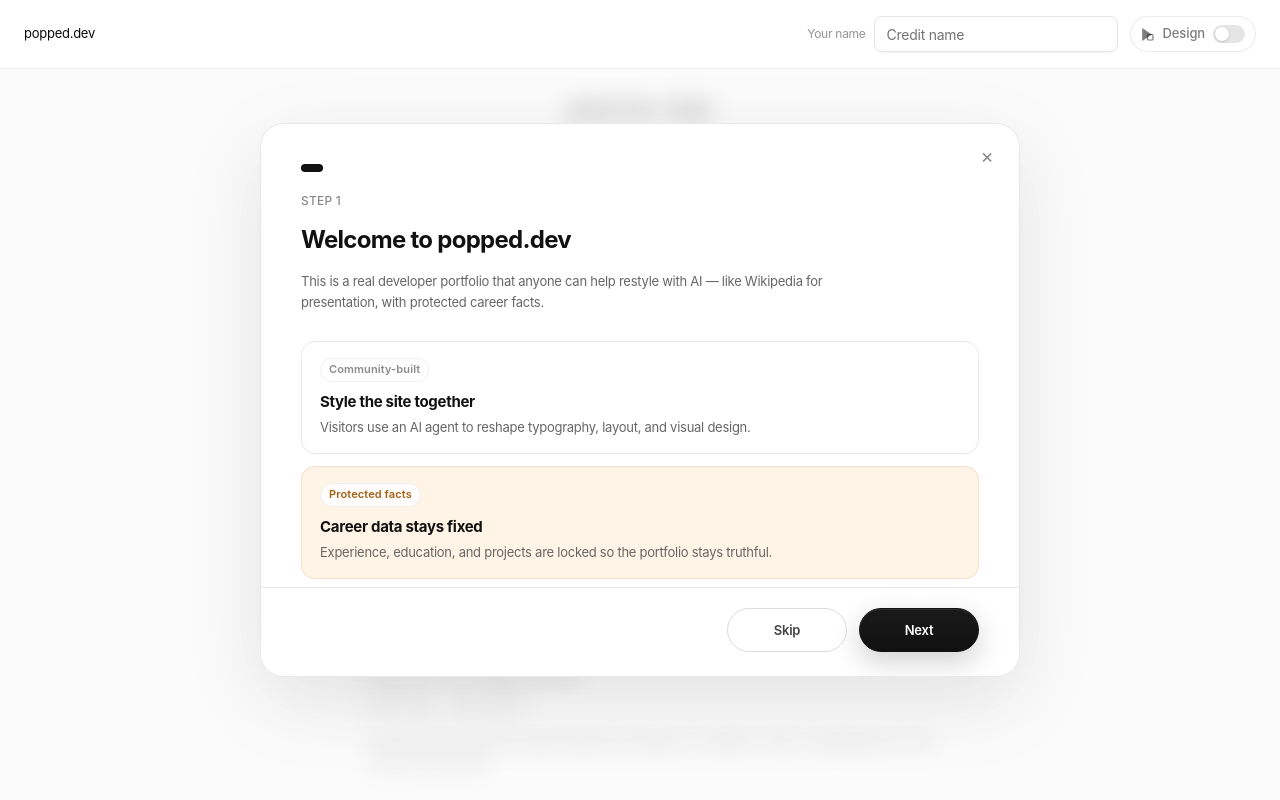
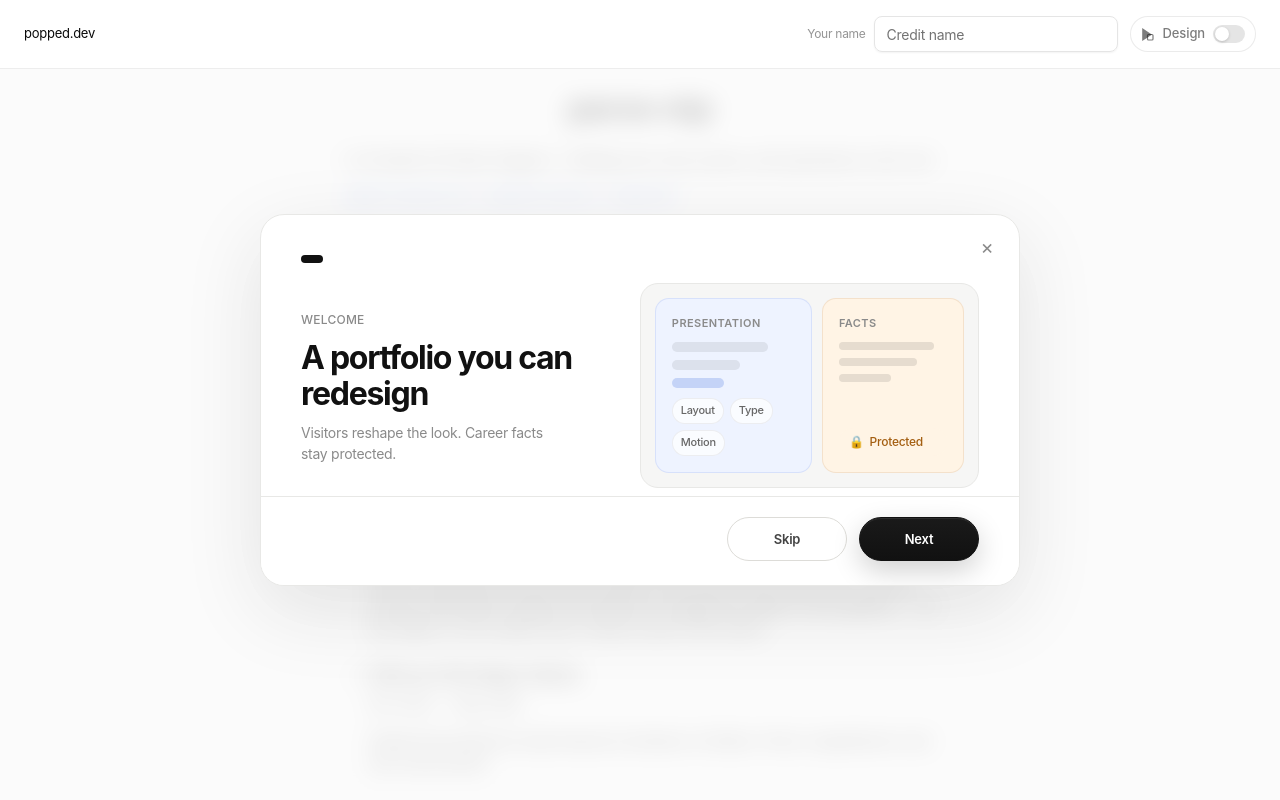
Before and after one commit to parse-nip/popped-dev, a Next.js app: page / in a window 1280 px wide. Shown: the top 800 px of the page. Built offline with nearby package versions, Linux system fonts and the light colour scheme.

Commit message:
Redesign welcome onboarding with visual-first steps.
Replace card grids with mock UI illustrations, larger step titles, and shorter copy in a two-column layout.

Co-authored-by: Cursor <cursoragent@cursor.com>

```diff
--- a/src/app/globals.css
+++ b/src/app/globals.css
@@ -828,8 +828,27 @@
   .welcome-steps {
     display: flex;
     flex-direction: column;
-    gap: 1rem;
+    gap: 1.25rem;
     padding: 2.5rem 2.5rem 0.5rem;
+  }
+
+  .welcome-step-frame {
+    display: grid;
+    gap: 1.5rem;
+    align-items: center;
+  }
+
+  @media (min-width: 640px) {
+    .welcome-step-frame {
+      grid-template-columns: minmax(0, 0.95fr) minmax(0, 1.05fr);
+      gap: 2rem;
+    }
+  }
+
+  .welcome-step-copy {
+    display: flex;
+    flex-direction: column;
+    gap: 0.625rem;
   }
 
   .welcome-steps-progress {
@@ -866,106 +885,351 @@
   }
 
   .welcome-steps-title {
-    font-size: clamp(1.25rem, 2.5vw, 1.5rem);
+    font-size: clamp(1.5rem, 3.2vw, 2rem);
     font-weight: 650;
-    line-height: 1.2;
-    letter-spacing: -0.03em;
+    line-height: 1.12;
+    letter-spacing: -0.04em;
     color: var(--color-text-primary);
   }
 
   .welcome-steps-body {
-    max-width: 36rem;
-    font-size: var(--welcome-text-size);
-    line-height: 1.6;
+    max-width: 22rem;
+    font-size: 14px;
+    line-height: 1.5;
     letter-spacing: var(--welcome-letter-spacing);
-    color: var(--color-text-secondary);
+    color: var(--color-text-muted);
     text-wrap: pretty;
   }
 
-  .welcome-info-cards {
-    display: grid;
-    gap: 0.75rem;
-    margin-top: 0.75rem;
-  }
-
-  .welcome-info-cards--two {
-    grid-template-columns: 1fr;
-  }
-
-  @media (min-width: 520px) {
-    .welcome-info-cards--two {
-      grid-template-columns: repeat(2, minmax(0, 1fr));
-    }
-  }
-
-  .welcome-info-card {
-    padding: 1rem 1.125rem;
-    border: 1px solid var(--color-border);
-    border-radius: 14px;
-    background: var(--color-surface);
-  }
-
-  .welcome-info-card--wait {
-    border-style: dashed;
-    background: var(--color-surface-soft);
-  }
-
-  .welcome-info-card--editable {
-    background: var(--color-accent-blue);
-    border-color: rgba(49, 95, 220, 0.12);
-  }
-
-  .welcome-info-card--locked {
-    background: var(--color-accent-amber);
-    border-color: rgba(164, 95, 18, 0.12);
-  }
-
-  .welcome-info-card-badge {
+  .welcome-visual-heading {
+    margin: 0.625rem 0 0.5rem;
+    font-size: 15px;
+    font-weight: 650;
+    letter-spacing: -0.025em;
+    color: var(--color-text-primary);
+  }
+
+  .welcome-visual-caption {
+    margin: 0.125rem 0 0;
+    font-size: 12px;
+    line-height: 1.45;
+    color: var(--color-text-muted);
+  }
+
+  .welcome-visual-chip-row {
+    display: flex;
+    flex-wrap: wrap;
+    gap: 0.375rem;
+  }
+
+  .welcome-visual-chip {
     display: inline-flex;
     align-items: center;
-    height: 1.5rem;
+    min-height: 1.625rem;
     padding: 0 0.5rem;
     border-radius: 999px;
     border: 1px solid rgba(0, 0, 0, 0.06);
     background: rgba(255, 255, 255, 0.72);
+    color: var(--color-text-secondary);
+    font-size: 11px;
+    font-weight: 500;
+    white-space: nowrap;
+  }
+
+  .welcome-visual-mosaic {
+    display: grid;
+    gap: 0.625rem;
+    padding: 0.875rem;
+    background: var(--color-surface-soft);
+  }
+
+  @media (min-width: 420px) {
+    .welcome-visual-mosaic {
+      grid-template-columns: 1.05fr 0.95fr;
+    }
+  }
+
+  .welcome-visual-mosaic-pane {
+    display: flex;
+    flex-direction: column;
+    gap: 0.625rem;
+    min-height: 9.5rem;
+    padding: 1rem;
+    border-radius: 14px;
+    border: 1px solid var(--color-border);
+  }
+
+  .welcome-visual-mosaic-pane--editable {
+    background: var(--color-accent-blue);
+    border-color: rgba(49, 95, 220, 0.12);
+  }
+
+  .welcome-visual-mosaic-pane--locked {
+    background: var(--color-accent-amber);
+    border-color: rgba(164, 95, 18, 0.12);
+  }
+
+  .welcome-visual-mosaic-label {
+    margin: 0;
+    font-size: 11px;
+    font-weight: 600;
+    letter-spacing: 0.04em;
+    text-transform: uppercase;
+    color: var(--color-text-muted);
+  }
+
+  .welcome-visual-mosaic-blocks,
+  .welcome-visual-edit-page {
+    display: flex;
+    flex-direction: column;
+    gap: 0.5rem;
+  }
+
+  .welcome-visual-block {
+    display: block;
+    height: 0.625rem;
+    width: 55%;
+    border-radius: 999px;
+    background: rgba(17, 17, 17, 0.08);
+  }
+
+  .welcome-visual-block--wide {
+    width: 78%;
+  }
+
+  .welcome-visual-block--tall {
+    height: 2.75rem;
+    width: 100%;
+    border-radius: 10px;
+  }
+
+  .welcome-visual-block--accent {
+    width: 42%;
+    background: rgba(49, 95, 220, 0.22);
+  }
+
+  .welcome-visual-fact-lines {
+    display: flex;
+    flex-direction: column;
+    gap: 0.5rem;
+    flex: 1;
+  }
+
+  .welcome-visual-fact-lines span {
+    display: block;
+    height: 0.5rem;
+    border-radius: 999px;
+    background: rgba(17, 17, 17, 0.1);
+  }
+
+  .welcome-visual-fact-lines span:nth-child(1) {
+    width: 88%;
+  }
+
+  .welcome-visual-fact-lines span:nth-child(2) {
+    width: 72%;
+  }
+
+  .welcome-visual-fact-lines-short {
+    width: 48% !important;
+  }
+
+  .welcome-visual-boot {
+    display: flex;
+    flex-direction: column;
+    gap: 1rem;
+    padding: 1.125rem 1.25rem 1.25rem;
+    background: var(--color-surface);
+  }
+
+  .welcome-visual-timeline {
+    display: grid;
+    gap: 0.75rem;
+    margin: 0;
+    padding: 0;
+    list-style: none;
+  }
+
+  .welcome-visual-timeline-item {
+    display: flex;
+    align-items: flex-start;
+    gap: 0.75rem;
+  }
+
+  .welcome-visual-timeline-marker {
+    display: inline-flex;
+    align-items: center;
+    justify-content: center;
+    flex-shrink: 0;
+    width: 1.625rem;
+    height: 1.625rem;
+    border-radius: 999px;
+    background: var(--color-surface-soft);
+    border: 1px solid var(--color-border);
     color: var(--color-text-muted);
     font-size: 11px;
     font-weight: 600;
-    letter-spacing: 0.01em;
-  }
-
-  .welcome-info-card--editable .welcome-info-card-badge {
-    color: var(--color-accent-blue-text);
-    background: rgba(255, 255, 255, 0.82);
-  }
-
-  .welcome-info-card--locked .welcome-info-card-badge {
-    color: var(--color-accent-amber-text);
-    background: rgba(255, 255, 255, 0.82);
-  }
-
-  .welcome-info-card-title {
-    margin: 0.5rem 0 0.25rem;
-    font-size: 0.9375rem;
-    font-weight: 650;
-    letter-spacing: -0.02em;
-    color: var(--color-text-primary);
-  }
-
-  .welcome-info-card-body {
+  }
+
+  .welcome-visual-timeline-item--active .welcome-visual-timeline-marker {
+    background: #111111;
+    border-color: #111111;
+    color: #ffffff;
+  }
+
+  .welcome-visual-status-bar {
+    display: flex;
+    align-items: center;
+    gap: 0.5rem;
+    padding: 0.625rem 0.75rem;
+    border-radius: 12px;
+    border: 1px dashed var(--color-border-strong);
+    background: var(--color-surface-soft);
+    color: var(--color-text-muted);
+    font-size: 12px;
+  }
+
+  .welcome-visual-status-dot {
+    width: 0.5rem;
+    height: 0.5rem;
+    border-radius: 999px;
+    background: #315fdc;
+    animation: welcome-status-pulse 1.4s ease-in-out infinite;
+  }
+
+  @keyframes welcome-status-pulse {
+    0%,
+    100% {
+      opacity: 0.45;
+    }
+
+    50% {
+      opacity: 1;
+    }
+  }
+
+  .welcome-visual-edit {
+    display: flex;
+    flex-direction: column;
+    gap: 0.875rem;
+    padding: 1.125rem 1.25rem 1.25rem;
+    background: var(--color-surface);
+  }
+
+  .welcome-visual-edit-target {
+    position: relative;
+    display: block;
+  }
+
+  .welcome-visual-edit-ring {
+    position: absolute;
+    inset: -5px;
+    border: 1px solid #93c5fd;
+    border-radius: 12px;
+    background: rgba(147, 197, 253, 0.12);
+    pointer-events: none;
+  }
+
+  .welcome-visual-edit-chat {
+    display: flex;
+    align-items: center;
+    gap: 0.625rem;
+    padding: 0.75rem 0.875rem;
+    border-radius: 14px;
+    border: 1px solid var(--color-border);
+    background: #ffffff;
+    box-shadow: 0 8px 24px rgba(0, 0, 0, 0.05);
+    color: var(--color-text-secondary);
+    font-size: 12px;
+    line-height: 1.45;
+  }
+
+  .welcome-visual-edit-cursor {
+    width: 0.875rem;
+    height: 0.875rem;
+    border-radius: 2px;
+    background: #111111;
+    flex-shrink: 0;
+  }
+
+  .welcome-visual-publish {
+    display: flex;
+    flex-direction: column;
+    gap: 0;
+    overflow: hidden;
+    background: var(--color-surface);
+  }
+
+  .welcome-visual-publish-bar {
+    display: flex;
+    align-items: center;
+    justify-content: space-between;
+    gap: 1rem;
+    padding: 0.875rem 1.125rem;
+    border-bottom: 1px solid var(--color-border);
+    background: rgba(250, 250, 250, 0.9);
+  }
+
+  .welcome-visual-publish-btn {
+    display: inline-flex;
+    align-items: center;
+    height: 2rem;
+    padding: 0 0.75rem;
+    border-radius: 999px;
+    background: #111111;
+    color: #ffffff;
+    font-size: 11px;
+    font-weight: 600;
+    white-space: nowrap;
+  }
+
+  .welcome-visual-publish-flow {
+    display: flex;
+    flex-direction: column;
+    gap: 0;
     margin: 0;
-    font-size: var(--welcome-text-size);
-    line-height: 1.55;
-    letter-spacing: var(--welcome-letter-spacing);
+    padding: 0.375rem 0;
+    list-style: none;
+  }
+
+  .welcome-visual-publish-flow li {
+    display: flex;
+    align-items: center;
+    gap: 0.875rem;
+    padding: 0.875rem 1.125rem;
+    font-size: 13px;
+    line-height: 1.45;
     color: var(--color-text-secondary);
   }
 
-  .welcome-info-cards .welcome-step-design-bar {
-    margin-bottom: 0.25rem;
+  .welcome-visual-publish-flow li + li {
+    border-top: 1px solid var(--color-border);
+  }
+
+  .welcome-visual-name {
+    display: flex;
+    flex-direction: column;
+    gap: 0.875rem;
+    padding: 0.875rem;
+    background: var(--color-surface-soft);
+  }
+
+  .welcome-visual-name-preview {
+    position: relative;
+    padding: 1.125rem 1.25rem 1.5rem;
+    border-radius: 14px;
+    border: 1px solid var(--color-border);
+    background: var(--color-surface);
+  }
+
+  .welcome-visual-name-form {
+    display: flex;
+    flex-direction: column;
+    gap: 0.625rem;
+    padding: 0.375rem 0.25rem 0.125rem;
   }
 
   .welcome-step-visual {
-    margin-top: 0.5rem;
     border: 1px solid var(--color-border);
     border-radius: 18px;
     background: var(--color-surface-soft);
--- a/src/components/community/WelcomeIntro.tsx
+++ b/src/components/community/WelcomeIntro.tsx
@@ -1,6 +1,6 @@
 "use client";
 
-import { useEffect, useState, useSyncExternalStore } from "react";
+import { useEffect, useState, useSyncExternalStore, type ReactNode } from "react";
 import { createPortal } from "react-dom";
 import { ATTRIBUTION_KEY } from "@/components/locked/LockedIntro";
 import { contributorNameErrorMessage, validateContributorName, writeContributorName } from "@/lib/contributor-name";
@@ -12,44 +12,41 @@ export const WELCOME_DISMISSED_KEY = "popped.dev:welcome-dismissed";
 const STEPS = [
   {
     id: "hello",
-    eyebrow: "Step 1",
-    title: "Welcome to popped.dev",
-    body: "This is a real developer portfolio that anyone can help restyle with AI — like Wikipedia for presentation, with protected career facts.",
+    eyebrow: "Welcome",
+    title: "A portfolio you can redesign",
+    body: "Visitors reshape the look. Career facts stay protected.",
     variant: "hello" as const,
   },
   {
     id: "layers",
-    eyebrow: "Step 2",
-    title: "Two layers to know",
-    body: "You can redesign layout, colors, typography, and motion. Jobs, education, and project facts stay locked.",
+    eyebrow: "Two layers",
+    title: "Style freely. Facts stay locked.",
     variant: "layers" as const,
   },
   {
     id: "boot",
-    eyebrow: "Step 3",
-    title: "Turn on Design mode — then wait a bit",
-    body: "Flip the Design switch in the header. The first boot takes 30–90 seconds while packages install and the live preview starts. Watch the status bar — don’t click anything until it says you’re ready.",
+    eyebrow: "Design mode",
+    title: "Flip the switch. Wait for boot.",
+    body: "First launch takes 30–90 seconds.",
     variant: "boot" as const,
   },
   {
     id: "edit",
-    eyebrow: "Step 4",
-    title: "Click, describe, wait again",
-    body: "Click any part of the page to open the agent chat. Describe your change in plain English, send it, and give the agent a little time. Your edit shows up in the live preview when it’s done.",
+    eyebrow: "Edit",
+    title: "Click. Describe. Preview.",
     variant: "edit" as const,
   },
   {
     id: "publish",
-    eyebrow: "Step 5",
-    title: "Publish to GitHub",
-    body: "Happy with the preview? Hit Publish to GitHub in the header. That commits your styling files to the repo and deploys them to popped.dev — usually another minute or two.",
+    eyebrow: "Publish",
+    title: "Ship styling to GitHub",
+    body: "Presentation files only — never locked resume facts.",
     variant: "publish" as const,
   },
   {
     id: "name",
-    eyebrow: "Step 6",
-    title: "Add your name",
-    body: "We credit contributors on styled sections. Add the name you want shown when people hover your work.",
+    eyebrow: "Credit",
+    title: "What name should we show?",
     variant: "name" as const,
   },
 ] as const;
@@ -66,24 +63,8 @@ function readStoredName(): string {
 
 type WelcomeStepVariant = (typeof STEPS)[number]["variant"];
 
-function InfoCard({
-  badge,
-  title,
-  body,
-  tone = "default",
-}: {
-  badge?: string;
-  title: string;
-  body: string;
-  tone?: "default" | "wait" | "locked" | "editable";
-}) {
-  return (
-    <article className={`welcome-info-card welcome-info-card--${tone}`}>
-      {badge ? <span className="welcome-info-card-badge">{badge}</span> : null}
-      <h3 className="welcome-info-card-title">{title}</h3>
-      <p className="welcome-info-card-body">{body}</p>
-    </article>
-  );
+function VisualChip({ children }: { children: ReactNode }) {
+  return <span className="welcome-visual-chip">{children}</span>;
 }
 
 function StepVisual({
@@ -99,129 +80,159 @@ function StepVisual({
 }) {
   if (variant === "hello") {
     return (
-      <div className="welcome-info-cards">
-        <InfoCard
-          badge="Community-built"
-          title="Style the site together"
-          body="Visitors use an AI agent to reshape typography, layout, and visual design."
-        />
-        <InfoCard
-          badge="Protected facts"
-          title="Career data stays fixed"
-          body="Experience, education, and projects are locked so the portfolio stays truthful."
-          tone="locked"
-        />
+      <div className="welcome-step-visual welcome-visual-mosaic" aria-hidden="true">
+        <div className="welcome-visual-mosaic-pane welcome-visual-mosaic-pane--editable">
+          <p className="welcome-visual-mosaic-label">Presentation</p>
+          <div className="welcome-visual-mosaic-blocks">
+            <span className="welcome-visual-block welcome-visual-block--wide" />
+            <span className="welcome-visual-block" />
+            <span className="welcome-visual-block welcome-visual-block--accent" />
+          </div>
+          <div className="welcome-visual-chip-row">
+            <VisualChip>Layout</VisualChip>
+            <VisualChip>Type</VisualChip>
+            <VisualChip>Motion</VisualChip>
+          </div>
+        </div>
+        <div className="welcome-visual-mosaic-pane welcome-visual-mosaic-pane--locked">
+          <p className="welcome-visual-mosaic-label">Facts</p>
+          <div className="welcome-visual-fact-lines">
+            <span />
+            <span />
+            <span className="welcome-visual-fact-lines-short" />
+          </div>
+          <span className="protected-badge">
+            <span aria-hidden="true">🔒</span>
+            <span>Protected</span>
+          </span>
+        </div>
       </div>
     );
   }
 
   if (variant === "layers") {
     return (
-      <div className="welcome-info-cards welcome-info-cards--two">
-        <InfoCard
-          badge="You can edit"
-          title="Presentation"
-          body="CSS, layout, cards, motion, fonts, spacing — anything visual."
-          tone="editable"
-        />
-        <InfoCard
-          badge="Locked"
-          title="Facts"
-          body="Job titles, dates, schools, project descriptions, and contact details in the resume JSON."
-          tone="locked"
-        />
+      <div className="welcome-step-visual welcome-step-visual--boundary">
+        <div className="welcome-step-boundary-row">
+          <span className="editable-badge">Presentation editable</span>
+          <h3 className="welcome-visual-heading">You can change</h3>
+          <div className="welcome-visual-chip-row">
+            <VisualChip>CSS & layout</VisualChip>
+            <VisualChip>Typography</VisualChip>
+            <VisualChip>Cards & motion</VisualChip>
+          </div>
+        </div>
+        <div className="welcome-step-boundary-row">
+          <span className="protected-badge">
+            <span aria-hidden="true">🔒</span>
+            <span>Facts protected</span>
+          </span>
+          <h3 className="welcome-visual-heading">Always locked</h3>
+          <div className="welcome-visual-chip-row">
+            <VisualChip>Jobs & dates</VisualChip>
+            <VisualChip>Education</VisualChip>
+            <VisualChip>Projects</VisualChip>
+          </div>
+        </div>
       </div>
     );
   }
 
   if (variant === "boot") {
     return (
-      <div className="welcome-info-cards">
+      <div className="welcome-step-visual welcome-visual-boot">
         <div className="welcome-step-design-bar">
           <span className="welcome-step-design-wordmark">popped.dev</span>
           <DesignSwitchPreview active />
         </div>
-        <InfoCard
-          badge="1 · Boot"
-          title="Preparing design mode"
-          body="Loads project files and installs packages in your browser."
-          tone="wait"
-        />
-        <InfoCard
-          badge="2 · Preview"
-          title="Starting live preview"
-          body="A mini dev server spins up. The status bar shows progress — wait until the preview is ready."
-          tone="wait"
-        />
-        <InfoCard
-          badge="3 · Ready"
-          title="Start clicking"
-          body="When loading finishes, your cursor becomes a selector and you can edit elements."
-        />
+        <ol className="welcome-visual-timeline">
+          <li className="welcome-visual-timeline-item welcome-visual-timeline-item--active">
+            <span className="welcome-visual-timeline-marker">1</span>
+            <div>
+              <h3 className="welcome-visual-heading">Boot</h3>
+              <p className="welcome-visual-caption">Install packages</p>
+            </div>
+          </li>
+          <li className="welcome-visual-timeline-item">
+            <span className="welcome-visual-timeline-marker">2</span>
+            <div>
+              <h3 className="welcome-visual-heading">Preview</h3>
+              <p className="welcome-visual-caption">Start dev server</p>
+            </div>
+          </li>
+          <li className="welcome-visual-timeline-item">
+            <span className="welcome-visual-timeline-marker">3</span>
+            <div>
+              <h3 className="welcome-visual-heading">Ready</h3>
+              <p className="welcome-visual-caption">Cursor becomes selector</p>
+            </div>
+          </li>
+        </ol>
+        <div className="welcome-visual-status-bar">
+          <span className="welcome-visual-status-dot" />
+          <span>Preparing design mode…</span>
+        </div>
       </div>
     );
   }
 
   if (variant === "edit") {
     return (
-      <div className="welcome-info-cards welcome-info-cards--two">
-        <InfoCard
-          badge="Click"
-          title="Pick an element"
-          body="Anything on the page — a heading, section, button, or card."
-        />
-        <InfoCard
-          badge="Chat"
-          title="Describe the change"
-          body="“Make this a card grid”, “use a darker background”, “bigger headline” — plain English works."
-        />
-        <InfoCard
-          badge="Wait"
-          title="Agent applies it"
-          body="The agent writes code and updates the live preview. This usually takes 10–60 seconds."
-          tone="wait"
-        />
-        <InfoCard
-          badge="See it"
-          title="Check the preview"
-          body="Tweak again if needed. Your edits stay local until you publish."
-        />
+      <div className="welcome-step-visual welcome-visual-edit" aria-hidden="true">
+        <div className="welcome-visual-edit-page">
+          <span className="welcome-visual-block welcome-visual-block--wide" />
+          <span className="welcome-visual-edit-target">
+            <span className="welcome-visual-edit-ring" />
+            <span className="welcome-visual-block welcome-visual-block--tall" />
+          </span>
+          <span className="welcome-visual-block" />
+        </div>
+        <div className="welcome-visual-edit-chat">
+          <span className="welcome-visual-edit-cursor" />
+          <span>Make this a card grid with softer shadows</span>
+        </div>
       </div>
     );
   }
 
   if (variant === "publish") {
     return (
-      <div className="welcome-info-cards">
-        <InfoCard
-          badge="Publish to GitHub"
-          title="Commits your styling"
-          body="Only presentation files go to GitHub — never the locked resume facts."
-        />
-        <InfoCard
-          badge="Deploy"
-          title="Goes live on popped.dev"
-          body="Cloudflare rebuilds the site after the commit. The button says Deploying… while that runs."
-          tone="wait"
-        />
-        <InfoCard
-          badge="If it fails"
-          title="Site changed on GitHub?"
-          body="If someone else pushed meanwhile, turn Design mode off and on once, then publish again. The app will try to sync automatically."
-          tone="wait"
-        />
+      <div className="welcome-step-visual welcome-visual-publish">
+        <div className="welcome-visual-publish-bar">
+          <span className="welcome-step-design-wordmark">popped.dev</span>
+          <span className="welcome-visual-publish-btn">Publish to GitHub</span>
+        </div>
+        <ol className="welcome-visual-publish-flow">
+          <li>
+            <span className="welcome-step-github-step">1</span>
+            <span>Commit styling files</span>
+          </li>
+          <li>
+            <span className="welcome-step-github-step">2</span>
+            <span>Deploy to popped.dev</span>
+          </li>
+          <li>
+            <span className="welcome-step-github-step">3</span>
+            <span>Hover shows your credit</span>
+          </li>
+        </ol>
       </div>
     );
   }
 
   return (
-    <div className="welcome-info-cards">
-      <InfoCard
-        badge="Attribution"
-        title="Hover to see credits"
-        body="Redesigned sections show who styled them — your name appears after you contribute."
-      />
-      <div className="welcome-step-visual welcome-step-visual--name">
+    <div className="welcome-step-visual welcome-visual-name">
+      <div className="welcome-visual-name-preview">
+        <div className="welcome-step-contrib-card">
+          <p className="welcome-step-contrib-label">Experience</p>
+          <p className="welcome-step-contrib-title">Software Engineer</p>
+        </div>
+        <div className="welcome-step-contrib-tooltip" aria-hidden="true">
+          <span className="welcome-step-contrib-tooltip-label">Styled by</span>
+          <span className="welcome-step-contrib-tooltip-name">you</span>
+        </div>
+      </div>
+      <div className="welcome-visual-name-form">
         <label htmlFor="contributor-name" className="locked-intro-field-label">
           Your name
         </label>
@@ -239,7 +250,7 @@ function StepVisual({
             {nameError}
           </p>
         ) : (
-          <p className="locked-intro-helper">Required before the agent can publish for you.</p>
+          <p className="locked-intro-helper">Required before the agent can publish.</p>
         )}
       </div>
     </div>
@@ -345,9 +356,14 @@ function WelcomeIntroDialog() {
             ))}
           </div>
 
+          <div className="welcome-step-frame">
+            <div className="welcome-step-copy">
               <p className="welcome-steps-eyebrow">{step.eyebrow}</p>
               <h2 className="welcome-steps-title">{step.title}</h2>
+              {"body" in step && step.body ? (
                 <p className="welcome-steps-body">{step.body}</p>
+              ) : null}
+            </div>
 
             <StepVisual
               variant={step.variant}
@@ -358,6 +374,7 @@ function WelcomeIntroDialog() {
               }}
               nameError={nameError}
             />
+          </div>
         </div>
 
         <footer className="welcome-start-footer">
```
Lines whose indentation alone changed are shown as unchanged.
